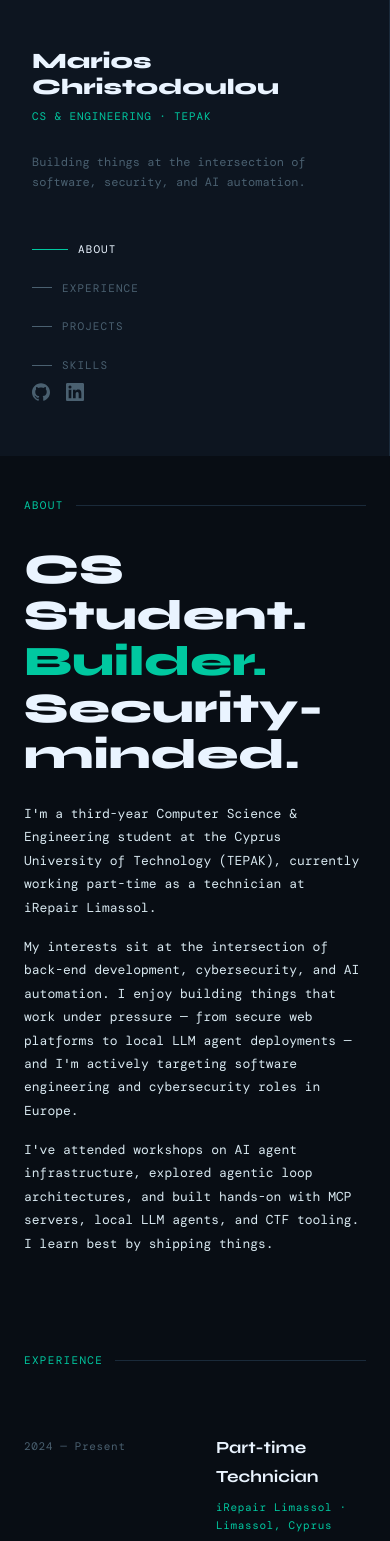
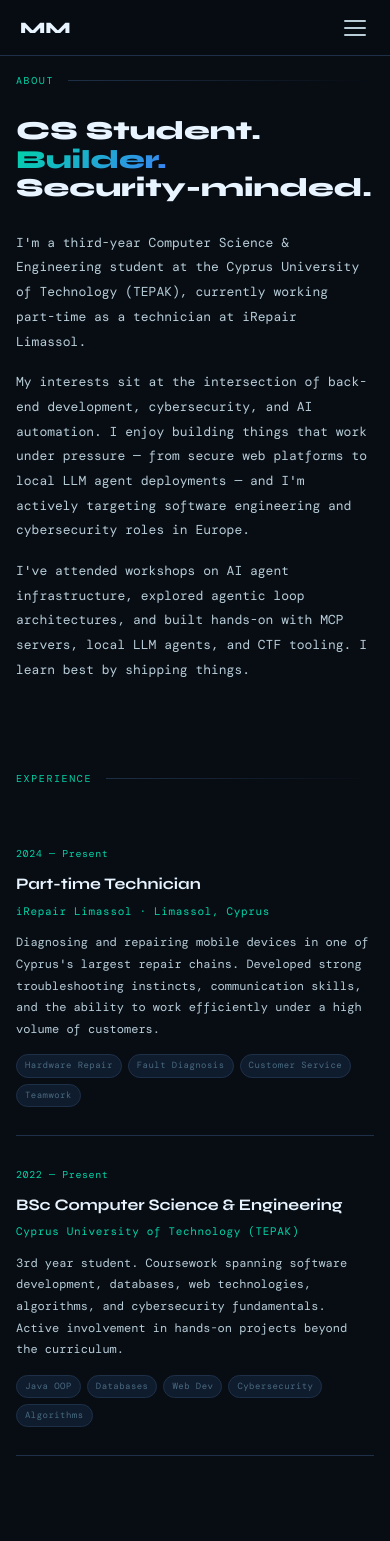
Before and after one commit to mesmarios/mesmarios.github.io, a plain HTML site: page site/index.html in a window 390 px wide. Shown: the top 1541 px of the page. Drawn offline with nearby package versions, Linux system fonts and the light colour scheme; a web font is replaced by a local one.

Commit message:
portfolio changes

```diff
--- a/site/index.html
+++ b/site/index.html
@@ -9,14 +9,16 @@
   <style>
     :root {
       --bg: #080d14;
-      --bg2: #0d1520;
-      --surface: #111c2a;
-      --border: #1a2a3a;
-      --accent: #00c8a0;
-      --accent2: #0080ff;
-      --text: #d8e8f0;
-      --muted: #4a6070;
-      --heading: #eaf4ff;
+      --bg2: #0c1522;
+      --surface: #0f1c2d;
+      --surface2: #142035;
+      --border: #1e3048;
+      --accent: #00d4a8;
+      --accent2: #3b82f6;
+      --accent-glow: rgba(0, 212, 168, 0.15);
+      --text: #b8cdd8;
+      --muted: #4a6a80;
+      --heading: #e8f4ff;
     }
 
     * { margin: 0; padding: 0; box-sizing: border-box; }
@@ -32,10 +34,66 @@
       min-height: 100vh;
     }
 
+    /* ── MOBILE TOP BAR ── */
+    .mobile-topbar {
+      display: none;
+      position: fixed;
+      top: 0; left: 0; right: 0;
+      height: 56px;
+      background: rgba(8, 13, 20, 0.95);
+      backdrop-filter: blur(12px);
+      border-bottom: 1px solid var(--border);
+      align-items: center;
+      justify-content: space-between;
+      padding: 0 20px;
+      z-index: 100;
+    }
+
+    .mobile-logo {
+      font-family: 'Syne', sans-serif;
+      font-weight: 800;
+      font-size: 16px;
+      color: var(--heading);
+    }
+
+    .hamburger {
+      background: none;
+      border: none;
+      cursor: pointer;
+      display: flex;
+      flex-direction: column;
+      gap: 5px;
+      padding: 4px;
+    }
+
+    .hamburger span {
+      display: block;
+      width: 22px;
+      height: 2px;
+      background: var(--text);
+      border-radius: 2px;
+      transition: all 0.3s;
+    }
+
+    .hamburger.open span:nth-child(1) { transform: translateY(7px) rotate(45deg); }
+    .hamburger.open span:nth-child(2) { opacity: 0; }
+    .hamburger.open span:nth-child(3) { transform: translateY(-7px) rotate(-45deg); }
+
+    /* ── OVERLAY ── */
+    .overlay {
+      display: none;
+      position: fixed;
+      inset: 0;
+      background: rgba(0,0,0,0.6);
+      z-index: 49;
+    }
+
+    .overlay.active { display: block; }
+
     /* ── LAYOUT ── */
     .wrapper {
       display: grid;
-      grid-template-columns: 260px 1fr;
+      grid-template-columns: 280px 1fr;
       min-height: 100vh;
     }
 
@@ -43,108 +101,137 @@
     aside {
       position: fixed;
       top: 0; left: 0;
-      width: 260px;
+      width: 280px;
       height: 100vh;
       background: var(--bg2);
       border-right: 1px solid var(--border);
       display: flex;
       flex-direction: column;
-      padding: 48px 32px;
-      z-index: 10;
+      padding: 52px 36px;
+      z-index: 50;
+      overflow-y: auto;
+    }
+
+    aside::before {
+      content: '';
+      position: absolute;
+      top: 0; left: 0;
+      width: 100%;
+      height: 3px;
+      background: linear-gradient(90deg, var(--accent), var(--accent2));
     }
 
     .name {
       font-family: 'Syne', sans-serif;
-      font-size: 22px;
+      font-size: 24px;
       font-weight: 800;
       color: var(--heading);
-      line-height: 1.2;
-      margin-bottom: 6px;
+      line-height: 1.15;
+      margin-bottom: 8px;
     }
 
     .tagline {
       color: var(--accent);
-      font-size: 11px;
-      letter-spacing: 0.08em;
+      font-size: 10px;
+      letter-spacing: 0.1em;
       text-transform: uppercase;
-      margin-bottom: 28px;
+      margin-bottom: 20px;
     }
 
     .bio-short {
       font-size: 12px;
       color: var(--muted);
-      line-height: 1.6;
+      line-height: 1.7;
       margin-bottom: 40px;
+      padding-bottom: 40px;
+      border-bottom: 1px solid var(--border);
     }
 
     nav {
       display: flex;
       flex-direction: column;
-      gap: 4px;
+      gap: 2px;
     }
 
     nav a {
       display: flex;
       align-items: center;
-      gap: 10px;
+      gap: 12px;
       text-decoration: none;
       color: var(--muted);
       font-size: 11px;
       letter-spacing: 0.1em;
       text-transform: uppercase;
-      padding: 8px 0;
-      transition: color 0.2s;
-      position: relative;
+      padding: 10px 12px;
+      border-radius: 6px;
+      transition: all 0.2s;
     }
 
     nav a::before {
       content: '';
-      width: 20px;
+      width: 16px;
       height: 1px;
       background: var(--muted);
-      transition: width 0.2s, background 0.2s;
+      transition: width 0.25s, background 0.25s;
+      flex-shrink: 0;
     }
 
     nav a:hover, nav a.active {
       color: var(--heading);
+      background: var(--accent-glow);
     }
 
     nav a:hover::before, nav a.active::before {
-      width: 36px;
+      width: 28px;
       background: var(--accent);
     }
 
+    nav a.active { color: var(--accent); }
+
     .socials {
       margin-top: auto;
+      padding-top: 32px;
       display: flex;
       gap: 16px;
     }
 
     .socials a {
       color: var(--muted);
-      transition: color 0.2s;
+      transition: color 0.2s, transform 0.2s;
       text-decoration: none;
+      display: flex;
+      align-items: center;
+      justify-content: center;
+      width: 36px;
+      height: 36px;
+      border: 1px solid var(--border);
+      border-radius: 8px;
+      background: var(--surface);
     }
 
-    .socials a:hover { color: var(--accent); }
+    .socials a:hover {
+      color: var(--accent);
+      border-color: var(--accent);
+      transform: translateY(-2px);
+    }
 
     .socials svg {
-      width: 18px; height: 18px;
+      width: 16px; height: 16px;
       fill: currentColor;
     }
 
     /* ── MAIN ── */
     main {
-      margin-left: 260px;
-      padding: 80px 72px;
-      max-width: 900px;
+      margin-left: 280px;
+      padding: 80px 64px 80px 72px;
+      max-width: 860px;
     }
 
     section {
-      margin-bottom: 96px;
+      margin-bottom: 88px;
       opacity: 0;
-      transform: translateY(24px);
-      animation: fadeUp 0.6s forwards;
+      transform: translateY(20px);
+      animation: fadeUp 0.55s forwards;
     }
 
     section:nth-child(1) { animation-delay: 0.1s; }
@@ -157,54 +244,55 @@
     }
 
     .section-label {
-      font-size: 11px;
-      letter-spacing: 0.12em;
+      font-size: 10px;
+      letter-spacing: 0.16em;
       text-transform: uppercase;
       color: var(--accent);
-      margin-bottom: 32px;
+      margin-bottom: 28px;
       display: flex;
       align-items: center;
-      gap: 12px;
+      gap: 14px;
     }
 
     .section-label::after {
       content: '';
       flex: 1;
       height: 1px;
-      background: var(--border);
+      background: linear-gradient(90deg, var(--border), transparent);
     }
 
     /* ── ABOUT ── */
     .about-heading {
       font-family: 'Syne', sans-serif;
-      font-size: 42px;
+      font-size: clamp(32px, 5vw, 48px);
       font-weight: 800;
       color: var(--heading);
       line-height: 1.1;
-      margin-bottom: 24px;
+      margin-bottom: 28px;
     }
 
     .about-heading span {
-      color: var(--accent);
+      background: linear-gradient(135deg, var(--accent), var(--accent2));
+      -webkit-background-clip: text;
+      -webkit-text-fill-color: transparent;
+      background-clip: text;
     }
 
     .about-text {
       color: var(--text);
       font-size: 13px;
-      max-width: 540px;
-      line-height: 1.8;
+      max-width: 580px;
+      line-height: 1.9;
     }
 
-    .about-text + .about-text {
-      margin-top: 16px;
-    }
+    .about-text + .about-text { margin-top: 16px; }
 
     /* ── EXPERIENCE ── */
     .entry {
       display: grid;
-      grid-template-columns: 160px 1fr;
-      gap: 32px;
-      padding: 32px 0;
+      grid-template-columns: 140px 1fr;
+      gap: 28px;
+      padding: 28px 0;
       border-bottom: 1px solid var(--border);
     }
 
@@ -214,15 +302,16 @@
       color: var(--muted);
       font-size: 11px;
       letter-spacing: 0.06em;
-      padding-top: 3px;
+      padding-top: 2px;
+      white-space: nowrap;
     }
 
     .entry-title {
       font-family: 'Syne', sans-serif;
-      font-size: 17px;
+      font-size: 16px;
       font-weight: 700;
       color: var(--heading);
-      margin-bottom: 6px;
+      margin-bottom: 4px;
     }
 
     .entry-company {
@@ -235,7 +324,7 @@
     .entry-desc {
       font-size: 12px;
       color: var(--text);
-      line-height: 1.75;
+      line-height: 1.8;
       margin-bottom: 14px;
     }
 
@@ -247,11 +336,12 @@
 
     .tag {
       font-size: 10px;
-      letter-spacing: 0.06em;
+      letter-spacing: 0.05em;
       padding: 4px 10px;
       border: 1px solid var(--border);
-      border-radius: 2px;
+      border-radius: 20px;
       color: var(--muted);
+      background: var(--surface);
       transition: border-color 0.2s, color 0.2s;
     }
 
@@ -264,87 +354,88 @@
     .project-card {
       background: var(--surface);
       border: 1px solid var(--border);
-      border-radius: 4px;
-      padding: 28px 32px;
-      margin-bottom: 16px;
-      transition: border-color 0.2s, transform 0.2s;
+      border-radius: 10px;
+      padding: 28px;
+      margin-bottom: 14px;
+      transition: border-color 0.25s, box-shadow 0.25s, transform 0.25s;
       position: relative;
       overflow: hidden;
     }
 
-    .project-card::before {
+    .project-card::after {
       content: '';
       position: absolute;
       top: 0; left: 0;
-      width: 3px;
-      height: 100%;
-      background: var(--accent);
-      transform: scaleY(0);
-      transform-origin: top;
-      transition: transform 0.25s;
+      width: 100%;
+      height: 2px;
+      background: linear-gradient(90deg, var(--accent), var(--accent2));
+      transform: scaleX(0);
+      transform-origin: left;
+      transition: transform 0.3s;
     }
 
     .project-card:hover {
-      border-color: var(--accent);
-      transform: translateX(4px);
+      border-color: rgba(0, 212, 168, 0.4);
+      box-shadow: 0 8px 32px rgba(0, 212, 168, 0.08);
+      transform: translateY(-2px);
     }
 
-    .project-card:hover::before {
-      transform: scaleY(1);
-    }
+    .project-card:hover::after { transform: scaleX(1); }
 
     .project-name {
       font-family: 'Syne', sans-serif;
-      font-size: 16px;
+      font-size: 15px;
       font-weight: 700;
       color: var(--heading);
-      margin-bottom: 8px;
+      margin-bottom: 6px;
     }
 
     .project-meta {
       font-size: 11px;
       color: var(--accent2);
-      margin-bottom: 10px;
+      margin-bottom: 12px;
       letter-spacing: 0.04em;
     }
 
     .project-desc {
       font-size: 12px;
       color: var(--text);
-      line-height: 1.75;
+      line-height: 1.8;
       margin-bottom: 14px;
     }
 
     /* ── SKILLS ── */
     .skills-grid {
       display: grid;
-      grid-template-columns: repeat(auto-fill, minmax(120px, 1fr));
-      gap: 10px;
+      grid-template-columns: repeat(auto-fill, minmax(110px, 1fr));
+      gap: 8px;
     }
 
     .skill-item {
       background: var(--surface);
       border: 1px solid var(--border);
-      padding: 10px 14px;
+      padding: 10px 12px;
       font-size: 11px;
-      letter-spacing: 0.06em;
+      letter-spacing: 0.05em;
       color: var(--text);
-      border-radius: 2px;
-      transition: border-color 0.2s, color 0.2s;
+      border-radius: 8px;
+      transition: border-color 0.2s, color 0.2s, background 0.2s;
       text-align: center;
+      cursor: default;
     }
 
     .skill-item:hover {
       border-color: var(--accent);
       color: var(--accent);
+      background: var(--accent-glow);
     }
 
     .skills-category {
-      font-size: 11px;
-      letter-spacing: 0.1em;
+      font-size: 10px;
+      letter-spacing: 0.12em;
       text-transform: uppercase;
       color: var(--muted);
-      margin: 28px 0 12px;
+      margin: 28px 0 10px;
     }
 
     /* ── LANGUAGES ── */
@@ -360,46 +451,108 @@
       font-family: 'Syne', sans-serif;
       font-weight: 600;
       color: var(--heading);
-      width: 80px;
-      font-size: 14px;
+      width: 72px;
+      font-size: 13px;
+      flex-shrink: 0;
     }
 
     .lang-level {
       color: var(--muted);
-      font-size: 11px;
+      font-size: 10px;
       letter-spacing: 0.06em;
+      width: 60px;
+      flex-shrink: 0;
     }
 
     .lang-bar {
       flex: 1;
-      height: 2px;
+      height: 3px;
       background: var(--border);
-      border-radius: 2px;
+      border-radius: 4px;
       overflow: hidden;
     }
 
     .lang-fill {
       height: 100%;
-      background: var(--accent);
-      border-radius: 2px;
-      transition: width 1s ease;
+      background: linear-gradient(90deg, var(--accent), var(--accent2));
+      border-radius: 4px;
     }
 
-    /* ── SCROLLSPY ── */
-    @media (max-width: 768px) {
+    /* ── MOBILE ── */
+    @media (max-width: 860px) {
+      .mobile-topbar { display: flex; }
+      .overlay { display: none; }
+
       .wrapper { grid-template-columns: 1fr; }
-      aside { position: relative; width: 100%; height: auto; }
-      main { margin-left: 0; padding: 40px 24px; }
+
+      aside {
+        left: -280px;
+        top: 0;
+        transition: left 0.3s cubic-bezier(0.4, 0, 0.2, 1);
+        box-shadow: none;
+      }
+
+      aside.open {
+        left: 0;
+        box-shadow: 4px 0 40px rgba(0,0,0,0.5);
+      }
+
+      main {
+        margin-left: 0;
+        padding: 80px 20px 60px;
+        max-width: 100%;
+      }
+
+      .about-heading { font-size: 30px; }
+
+      .entry {
+        grid-template-columns: 1fr;
+        gap: 8px;
+      }
+
+      .entry-date {
+        font-size: 10px;
+        color: var(--accent);
+      }
+
+      .project-card {
+        padding: 20px;
+        border-radius: 8px;
+      }
+
+      .skills-grid {
+        grid-template-columns: repeat(auto-fill, minmax(90px, 1fr));
+      }
+
+      .lang-row { gap: 10px; }
+      .lang-level { width: 50px; font-size: 9px; }
+    }
+
+    @media (max-width: 480px) {
+      main { padding: 72px 16px 48px; }
+      .about-heading { font-size: 26px; }
+      .skills-grid { grid-template-columns: repeat(2, 1fr); }
+      .tags { gap: 6px; }
+      .tag { font-size: 9px; padding: 3px 8px; }
     }
   </style>
 </head>
 <body>
 
+<!-- MOBILE TOP BAR -->
+<div class="mobile-topbar">
+  <span class="mobile-logo">MM</span>
+  <button class="hamburger" id="hamburger" aria-label="Menu">
+    <span></span><span></span><span></span>
+  </button>
+</div>
+<div class="overlay" id="overlay"></div>
+
 <div class="wrapper">
 
   <!-- SIDEBAR -->
   <aside>
-    <div class="name">Marios<br>Christodoulou</div>
+    <div class="name">Marios<br>Mesaritis</div>
     <div class="tagline">CS & Engineering · TEPAK</div>
     <p class="bio-short">Building things at the intersection of software, security, and AI automation.</p>
 
@@ -616,6 +769,34 @@
 </div>
 
 <script>
+  // Hamburger / sidebar toggle
+  const hamburger = document.getElementById('hamburger');
+  const sidebar = document.querySelector('aside');
+  const overlay = document.getElementById('overlay');
+
+  function toggleSidebar() {
+    const open = sidebar.classList.toggle('open');
+    hamburger.classList.toggle('open', open);
+    overlay.classList.toggle('active', open);
+    document.body.style.overflow = open ? 'hidden' : '';
+  }
+
+  function closeSidebar() {
+    sidebar.classList.remove('open');
+    hamburger.classList.remove('open');
+    overlay.classList.remove('active');
+    document.body.style.overflow = '';
+  }
+
+  hamburger.addEventListener('click', toggleSidebar);
+  overlay.addEventListener('click', closeSidebar);
+
+  document.querySelectorAll('nav a').forEach(a => {
+    a.addEventListener('click', () => {
+      if (window.innerWidth <= 860) closeSidebar();
+    });
+  });
+
   // Scrollspy
   const sections = document.querySelectorAll('section[id]');
   const navLinks = document.querySelectorAll('nav a');
@@ -628,7 +809,7 @@
         if (active) active.classList.add('active');
       }
     });
-  }, { threshold: 0.4 });
+  }, { threshold: 0.3 });
 
   sections.forEach(s => observer.observe(s));
 </script>
```
